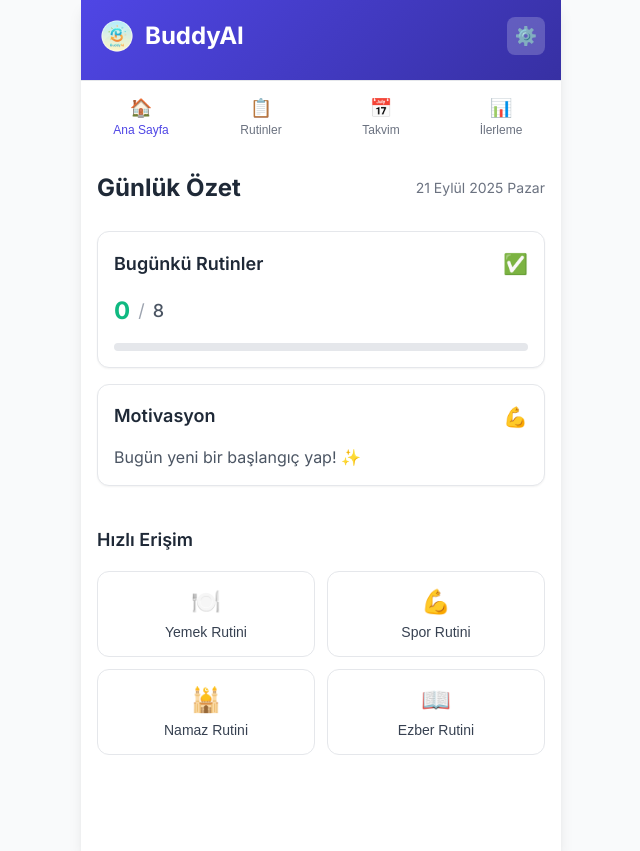
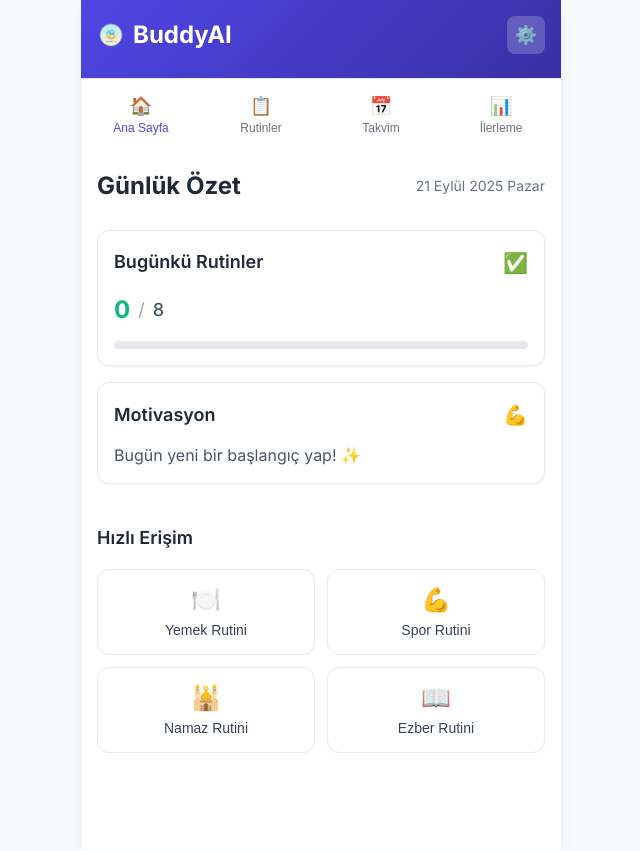
Before and after one commit to dgdfurkan/BuddyAI, a plain HTML site: page index.html in a window 1280 px wide. Shown: the whole page, without its empty margins (319-959 px from the left). Drawn offline with Linux system fonts and the light colour scheme.

Commit message:
fix: logo boyutu küçültüldü - 40px'den 28px'e

```diff
--- a/css/styles.css
+++ b/css/styles.css
@@ -147,9 +147,9 @@ body {
 }
 
 .app-icon {
-    width: 40px;
-    height: 40px;
-    border-radius: var(--radius-md);
+    width: 28px;
+    height: 28px;
+    border-radius: var(--radius-sm);
     object-fit: contain;
 }
 
```
